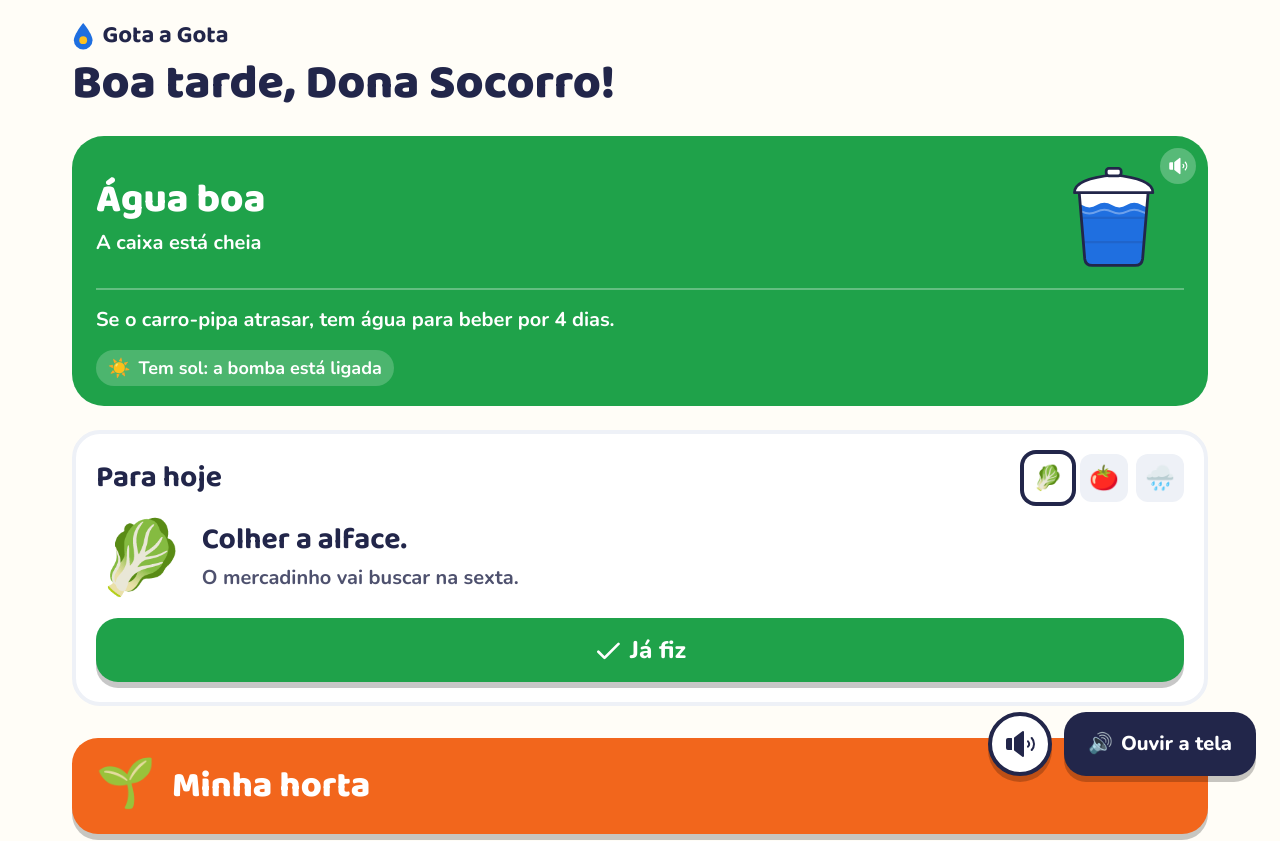
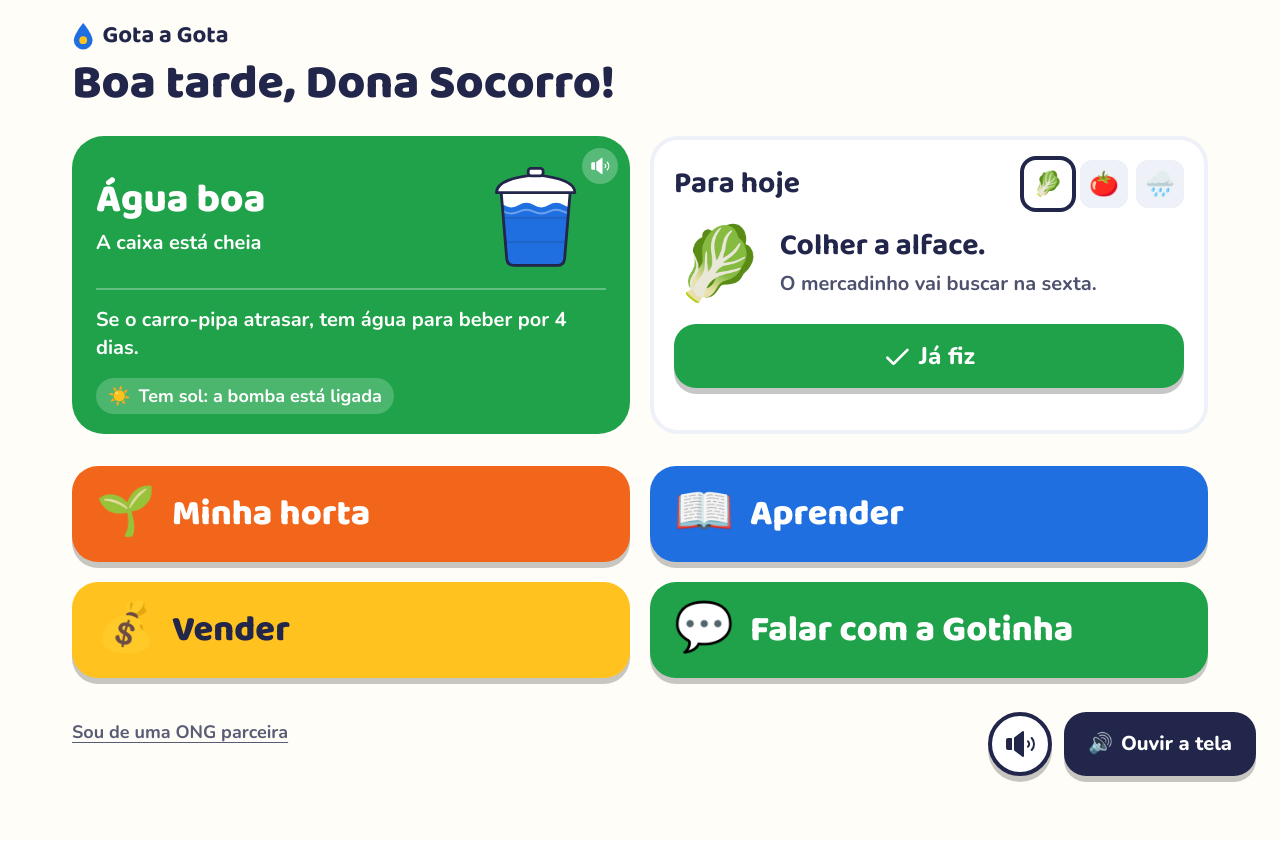
Before and after one commit to Arriatea/GS-CitzenTech, a React (Vite) app: page / in a window 1280 px wide. Shown: the top 841 px of the page. Built offline with nearby package versions, Linux system fonts and the light colour scheme; no server answers.

Commit message:
Põe a água e a tarefa lado a lado e os botões em grade 2x2 no Início

```diff
--- a/src/pages/Inicio.jsx
+++ b/src/pages/Inicio.jsx
@@ -172,12 +172,14 @@ function InicioConteudo({ ir, agua, tarefas }) {
         <Marca />
         <h1 className="mt-2 text-5xl font-extrabold">{ola}</h1>
 
+        {/* No computador, a água e a tarefa ficam lado a lado. */}
+        <div className="mt-7 lg:grid lg:grid-cols-2 lg:gap-5">
           {/* Água: a caixa desenhada com o nível, e as palavras ao lado. Toque para ouvir. */}
-        <section aria-label="Água" className="mt-7">
+          <section aria-label="Água">
             <CartaoFalante
               fala={falaAgua}
               claro
-            className={`rounded-[32px] px-6 pt-6 pb-5 text-white ${agua.boa ? 'bg-verde' : 'bg-vermelho'}`}
+              className={`rounded-[32px] px-6 pt-6 pb-5 text-white lg:h-full ${agua.boa ? 'bg-verde' : 'bg-vermelho'}`}
             >
               <span className="flex items-center justify-between gap-4 pr-6">
                 <span>
@@ -202,7 +204,7 @@ function InicioConteudo({ ir, agua, tarefas }) {
           </section>
 
           {/* Uma tarefa por vez */}
-        <section aria-label="Tarefa de hoje" className="cartao mt-6 p-5">
+          <section aria-label="Tarefa de hoje" className="cartao mt-6 p-5 lg:mt-0">
             <div className="flex items-center justify-between gap-3">
               <h2 className="text-3xl font-bold whitespace-nowrap">Para hoje</h2>
               <FilaDeTarefas tarefas={tarefas} atual={indice} voltarPara={voltarPara} />
@@ -261,9 +263,10 @@ function InicioConteudo({ ir, agua, tarefas }) {
               </div>
             )}
           </section>
+        </div>
 
-        {/* As três partes do app */}
-        <nav aria-label="Partes do app" className="mt-8 flex flex-col gap-5">
+        {/* As quatro partes do app */}
+        <nav aria-label="Partes do app" className="mt-8 flex flex-col gap-5 md:grid md:grid-cols-2">
           {secoes.map((s) => (
             <button
               key={s.destino}
```
Lines whose indentation alone changed are shown as unchanged.
